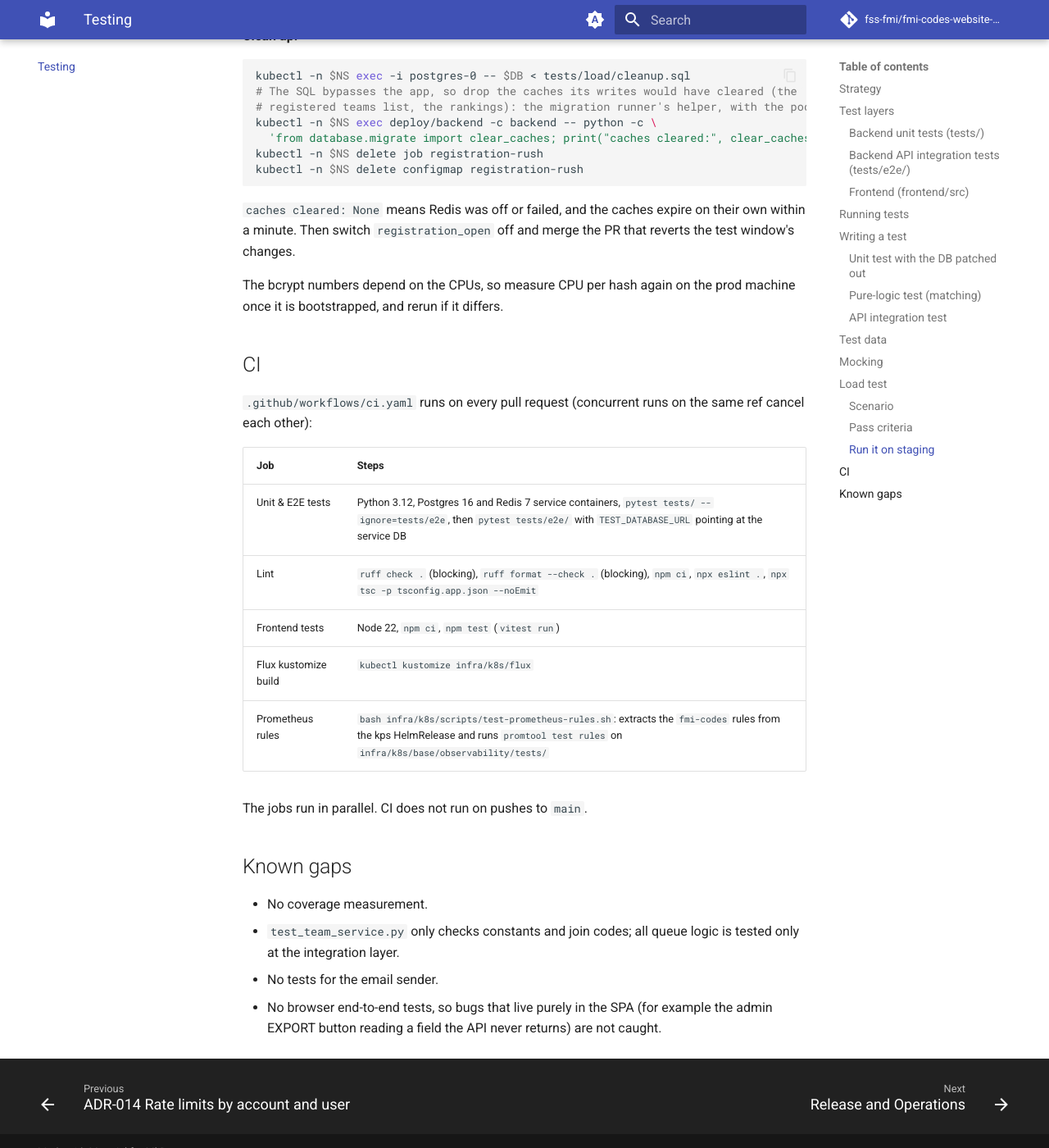
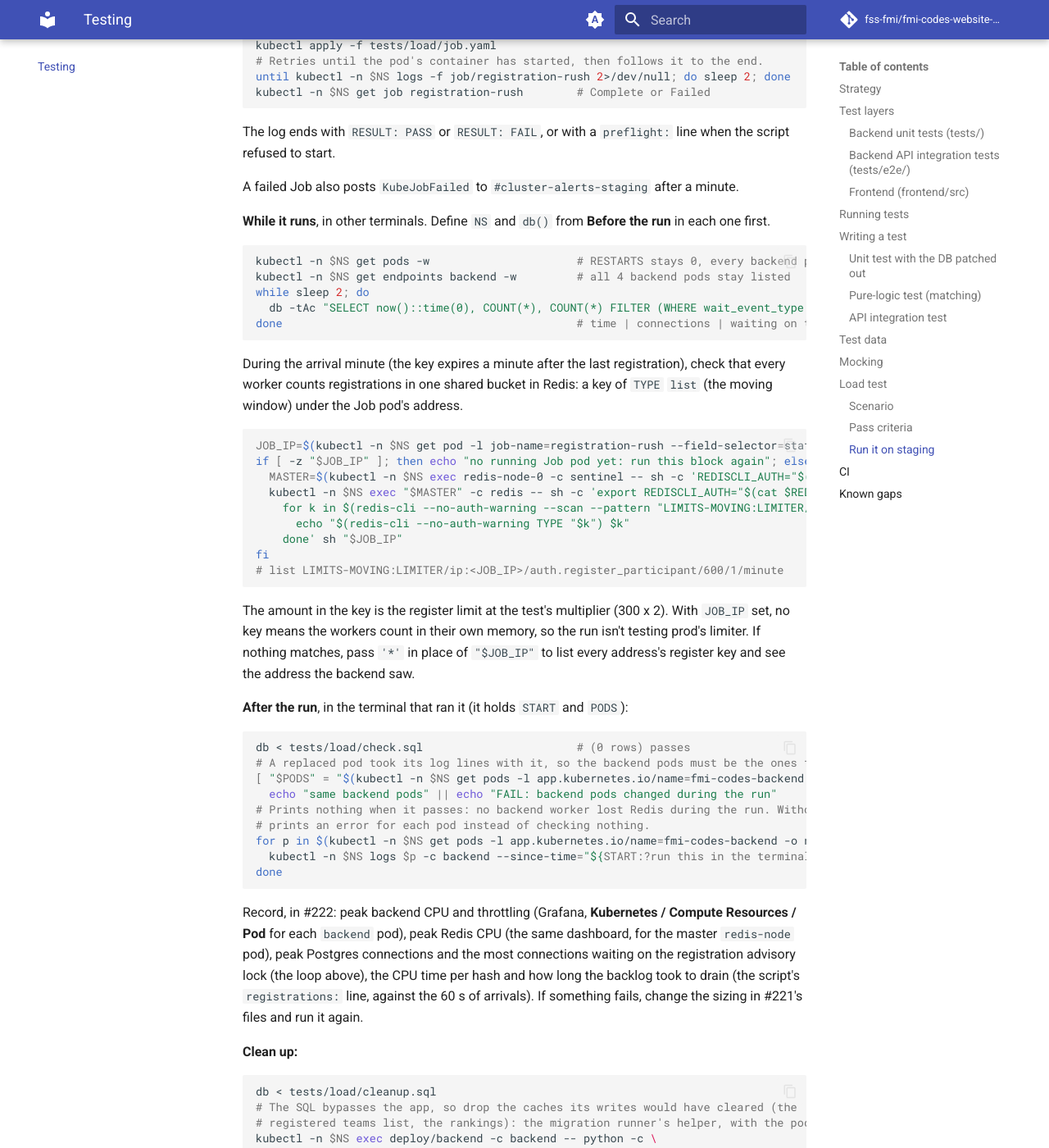
Before and after one commit to fss-fmi/fmi-codes-website-2026, an MkDocs documentation site: the page built from docs/testing.md, in a window 1280 px wide and 1400 px high, scrolled down 13615 px. Shown: the whole window at 82% size. Built offline with MkDocs 1.6.1 and Material for MkDocs 9.7.7, drawn with Linux system fonts in a browser that asks for light colours; comment, search, counter and statistics services are not loaded; some of the changed text lies outside the part shown.

Commit message:
docs: load-test runbook commands that work on staging (#222) (#265)
* docs: load-test runbook commands that work on staging (#222)

The psql lines in the "Load test" section fail with "fe_sendauth: no
password supplied": psql in the pod tries the socket without a password.
A db() function runs it over TCP with the pod's POSTGRES_PASSWORD, and
the runbook's \dt check gets the same form.

The run could also end in a false PASS when a worker loses Redis, since
the script only sees HTTP. Add a pass criterion and a log check after
the run for the limiter's and the breaker's "unreachable" lines, a check
during the run that the register limit is one list key in Redis under
the Job pod's address, a check before the run that the backend image
carries the limiter fix (#261), Redis CPU in the record list, and a note
to keep one WSL session open for the run.

Part of #222.

Co-Authored-By: Claude Opus 5.5 <noreply@anthropic.com>

* docs: review follow-ups for the load-test runbook (#222)

db() and the runbook's \dt check read fmi_app's password from the
fmi-codes-db Secret and send it as stdin's first line, as
rotate-datastore-password.sh does. The pod's POSTGRES_PASSWORD goes
stale after a db rotation, and the old "exec -i" on a terminal took
the lines pasted after a db call as its input.

The run deletes the last Job in the foreground with a timeout, records
the backend pod names next to START and compares them after the run.
The Redis key check skips the scan until the Job pod runs, the log
loop names a missing START and the comments give the real reason psql
failed.

Part of #222.

Co-Authored-By: Claude Opus 5.5 <noreply@anthropic.com>

---------

Co-authored-by: Claude Opus 5.5 <noreply@anthropic.com>

````diff
--- a/docs/testing.md
+++ b/docs/testing.md
@@ -209,7 +209,8 @@ The script exits 0 only when all of these hold, 1 otherwise. It prints a table p
 
 - No 5xx, no 429, no request without a complete answer (the client waits 75 s, past the ingress's 60 s; a body cut off after its status line counts too) and no status other than the one the real client gets. A 201 or 200 without the token cookie fails the run as well. The SPA retries a 429 on login and register after its `Retry-After`; the script doesn't, since any 429 already fails the run.
 - Register p95 under 3 s and p99 under 10 s, exact percentiles over every registration, failed ones included (`--register-p95`, `--register-p99`).
-- No pod restarts and no pod dropped from the Service: check by hand (below).
+- No pod restarts, no backend pod replaced and no pod dropped from the Service: check by hand (below; the pod names are compared after the run). A restarted or replaced pod also takes its old lines out of the log check below.
+- No `Rate limit storage unreachable - falling back to in-memory storage` and no `Redis unreachable, so caching and token revocation are off` line in any backend pod's log during the run: check by hand (below). The script only sees HTTP. A worker that loses Redis keeps answering, with rate limits counted in its own memory and caching off, so without this check a Redis failure would end in a false PASS on a limiter prod doesn't run.
 - `check.sql` returns no rows: as many registered teams as active ones up to 18, queue positions 1 to n with no gaps, no team over 6 members, team status matching its active members, `participant_count` matching every participant on the team and every captain in their own team and only there.
 
 ### Run it on staging
@@ -220,14 +221,32 @@ The script exits 0 only when all of these hold, 1 otherwise. It prints a table p
 - Staging Postgres at prod's `max_connections = 250` and 2Gi (`overlays/staging/postgresql-values.yaml`), in the same PR, or `test_capacity_budget.py` fails (6 pods during a rollout x 4 workers x 8 + 10 = 202 against staging's 150). The running database only gets it from a re-run of `deploy-stateful.sh`, which restarts Postgres.
 - `RATELIMIT_MULTIPLIER: "2"` in `overlays/staging/backend-config-patch.yaml`. Register and login allow 300/min per address at prod's values ([ADR-014](adr/014-rate-limits-keyed-on-account-and-user.md)), so 500 registrations from one address in 60 s at `"1"` get 429s from the 301st on: the moving window counts every request accepted in the last minute, and all 500 arrive inside one. At `"2"` the ceiling is 600 in any minute and 500 never reach it. 2 is the lowest value that fits, so any other limit the scenario gets close to still trips. This doesn't test 500 real people behind one address at prod's limits: that relies on ADR-014's bet that no more than 300 register or log in from one address in a minute.
 
-**Before the run**, from the repo root on the cluster machine:
+**Keep one WSL session open for the whole run** when the cluster runs in WSL: once no session is open the VM stops, and its next boot restarts every pod, which breaks the run.
+
+**Before the run**, from the repo root on the cluster machine, on an up-to-date `main` (`git pull --ff-only`: the commands below read `tests/load/`):
 
 ```bash
 NS=fmi-codes-staging
-DB="psql -U fmi_app -d fmi_hackathon_2026_staging -v ON_ERROR_STOP=1"
+# psql gets no password unless it is passed one ("fe_sendauth: no password supplied"). The pod's
+# POSTGRES_PASSWORD is the one it started with and goes stale after rotate-datastore-password.sh db,
+# so db() reads the current one from the Secret and sends it as stdin's first line, never in an argument.
+# On a terminal it sends only the password, so kubectl can't swallow the lines pasted after it.
+# Arguments pass through: db -c '...', db < file.
+db() {
+  { kubectl -n $NS get secret fmi-codes-db -o jsonpath='{.data.password}' | base64 -d; echo; [ -t 0 ] || cat; } |
+    kubectl -n $NS exec -i postgres-0 -- sh -c 'IFS= read -r PGPASSWORD; export PGPASSWORD; exec psql -h 127.0.0.1 -U fmi_app -d fmi_hackathon_2026_staging -v ON_ERROR_STOP=1 "$@"' sh "$@"
+}
+
+# The backend must run the limiter fix (#261), or a Redis blip in the rush answers 500 on the
+# requests already in flight. No "image has #261" line means stop: the image is older, or
+# #263 isn't merged yet (then the git log lookup prints nothing).
+kubectl -n $NS rollout status deploy/backend
+IMAGE=$(kubectl -n $NS get deploy backend -o jsonpath='{.spec.template.spec.containers[?(@.name=="backend")].image}')
+git fetch -q origin
+git merge-base --is-ancestor "$(git log origin/main --format=%H -1 --grep='(#263)$')" "${IMAGE##*-}" && echo "image has #261"
 
 # 0 teams: the cleanup would otherwise leave gaps in other teams' queue positions.
-kubectl -n $NS exec -i postgres-0 -- $DB -c 'SELECT COUNT(*) FROM teams'
+db -c 'SELECT COUNT(*) FROM teams'
 
 # CPU time of one bcrypt hash on this machine (#221's sizing assumed about 0.42 s at a pod's 500m limit).
 kubectl -n $NS exec deploy/backend -c backend -- python -c \
@@ -242,7 +261,10 @@ kubectl -n $NS exec deploy/backend -c backend -- python -c \
 ```bash
 kubectl -n $NS create configmap registration-rush --from-file=tests/load/registration_rush.py \
   --dry-run=client -o yaml | kubectl apply -f -
-kubectl -n $NS delete job registration-rush --ignore-not-found
+# Foreground: returns once the last run's pod is gone too, so the Redis check below finds this run's.
+kubectl -n $NS delete job registration-rush --ignore-not-found --cascade=foreground --timeout=120s
+START=$(date -u +%FT%TZ)                        # the log check after the run starts here
+PODS=$(kubectl -n $NS get pods -l app.kubernetes.io/name=fmi-codes-backend -o name | sort)
 kubectl apply -f tests/load/job.yaml
 # Retries until the pod's container has started, then follows it to the end.
 until kubectl -n $NS logs -f job/registration-rush 2>/dev/null; do sleep 2; done
@@ -253,28 +275,52 @@ The log ends with `RESULT: PASS` or `RESULT: FAIL`, or with a `preflight:` line
 
 A failed Job also posts `KubeJobFailed` to `#cluster-alerts-staging` after a minute.
 
-**While it runs**, in other terminals:
+**While it runs**, in other terminals. Define `NS` and `db()` from **Before the run** in each one first.
 
 ```bash
 kubectl -n $NS get pods -w                      # RESTARTS stays 0, every backend pod stays 1/1
 kubectl -n $NS get endpoints backend -w         # all 4 backend pods stay listed
 while sleep 2; do
-  kubectl -n $NS exec -i postgres-0 -- $DB -tAc "SELECT now()::time(0), COUNT(*), COUNT(*) FILTER (WHERE wait_event_type = 'Lock' AND wait_event = 'advisory') FROM pg_stat_activity WHERE datname = current_database()"
+  db -tAc "SELECT now()::time(0), COUNT(*), COUNT(*) FILTER (WHERE wait_event_type = 'Lock' AND wait_event = 'advisory') FROM pg_stat_activity WHERE datname = current_database()"
 done                                            # time | connections | waiting on the advisory lock
 ```
 
-**After the run:**
+During the arrival minute (the key expires a minute after the last registration), check that every worker counts registrations in one shared bucket in Redis: a key of `TYPE` `list` (the moving window) under the Job pod's address.
 
 ```bash
-kubectl -n $NS exec -i postgres-0 -- $DB < tests/load/check.sql    # (0 rows) passes
+JOB_IP=$(kubectl -n $NS get pod -l job-name=registration-rush --field-selector=status.phase=Running -o jsonpath='{.items[0].status.podIP}')
+if [ -z "$JOB_IP" ]; then echo "no running Job pod yet: run this block again"; else
+  MASTER=$(kubectl -n $NS exec redis-node-0 -c sentinel -- sh -c 'REDISCLI_AUTH="$(cat $REDIS_PASSWORD_FILE)" exec redis-cli -p 26379 --no-auth-warning SENTINEL get-master-addr-by-name mymaster' | head -1 | cut -d. -f1)
+  kubectl -n $NS exec "$MASTER" -c redis -- sh -c 'export REDISCLI_AUTH="$(cat $REDIS_PASSWORD_FILE)"
+    for k in $(redis-cli --no-auth-warning --scan --pattern "LIMITS-MOVING:LIMITER/ip:$1/*register*"); do
+      echo "$(redis-cli --no-auth-warning TYPE "$k") $k"
+    done' sh "$JOB_IP"
+fi
+# list LIMITS-MOVING:LIMITER/ip:<JOB_IP>/auth.register_participant/600/1/minute
 ```
 
-Record, in #222: peak backend CPU and throttling (Grafana, **Kubernetes / Compute Resources / Pod** for each `backend` pod), peak Postgres connections and the most connections waiting on the registration advisory lock (the loop above), the CPU time per hash and how long the backlog took to drain (the script's `registrations:` line, against the 60 s of arrivals). If something fails, change the sizing in #221's files and run it again.
+The amount in the key is the register limit at the test's multiplier (300 x 2). With `JOB_IP` set, no key means the workers count in their own memory, so the run isn't testing prod's limiter. If nothing matches, pass `'*'` in place of `"$JOB_IP"` to list every address's register key and see the address the backend saw.
+
+**After the run**, in the terminal that ran it (it holds `START` and `PODS`):
+
+```bash
+db < tests/load/check.sql                       # (0 rows) passes
+# A replaced pod took its log lines with it, so the backend pods must be the ones from before the run.
+[ "$PODS" = "$(kubectl -n $NS get pods -l app.kubernetes.io/name=fmi-codes-backend -o name | sort)" ] &&
+  echo "same backend pods" || echo "FAIL: backend pods changed during the run"
+# Prints nothing when it passes: no backend worker lost Redis during the run. Without START it
+# prints an error for each pod instead of checking nothing.
+for p in $(kubectl -n $NS get pods -l app.kubernetes.io/name=fmi-codes-backend -o name); do
+  kubectl -n $NS logs $p -c backend --since-time="${START:?run this in the terminal that ran the Job}" | grep -E 'Rate limit storage unreachable|Redis unreachable, so caching'
+done
+```
+
+Record, in #222: peak backend CPU and throttling (Grafana, **Kubernetes / Compute Resources / Pod** for each `backend` pod), peak Redis CPU (the same dashboard, for the master `redis-node` pod), peak Postgres connections and the most connections waiting on the registration advisory lock (the loop above), the CPU time per hash and how long the backlog took to drain (the script's `registrations:` line, against the 60 s of arrivals). If something fails, change the sizing in #221's files and run it again.
 
 **Clean up:**
 
 ```bash
-kubectl -n $NS exec -i postgres-0 -- $DB < tests/load/cleanup.sql
+db < tests/load/cleanup.sql
 # The SQL bypasses the app, so drop the caches its writes would have cleared (the
 # registered teams list, the rankings): the migration runner's helper, with the pod's Redis.
 kubectl -n $NS exec deploy/backend -c backend -- python -c \
````
Also changed, not shown: docs/runbook.md (+4 -1 lines).
